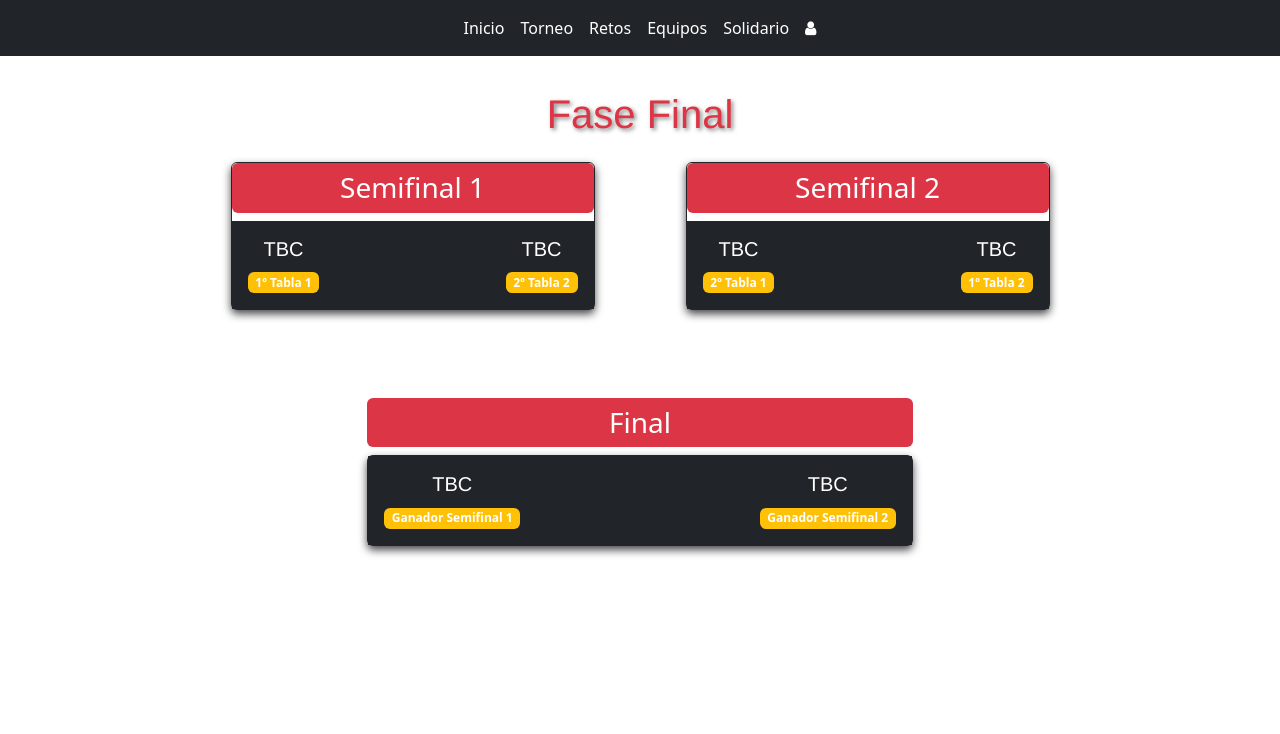
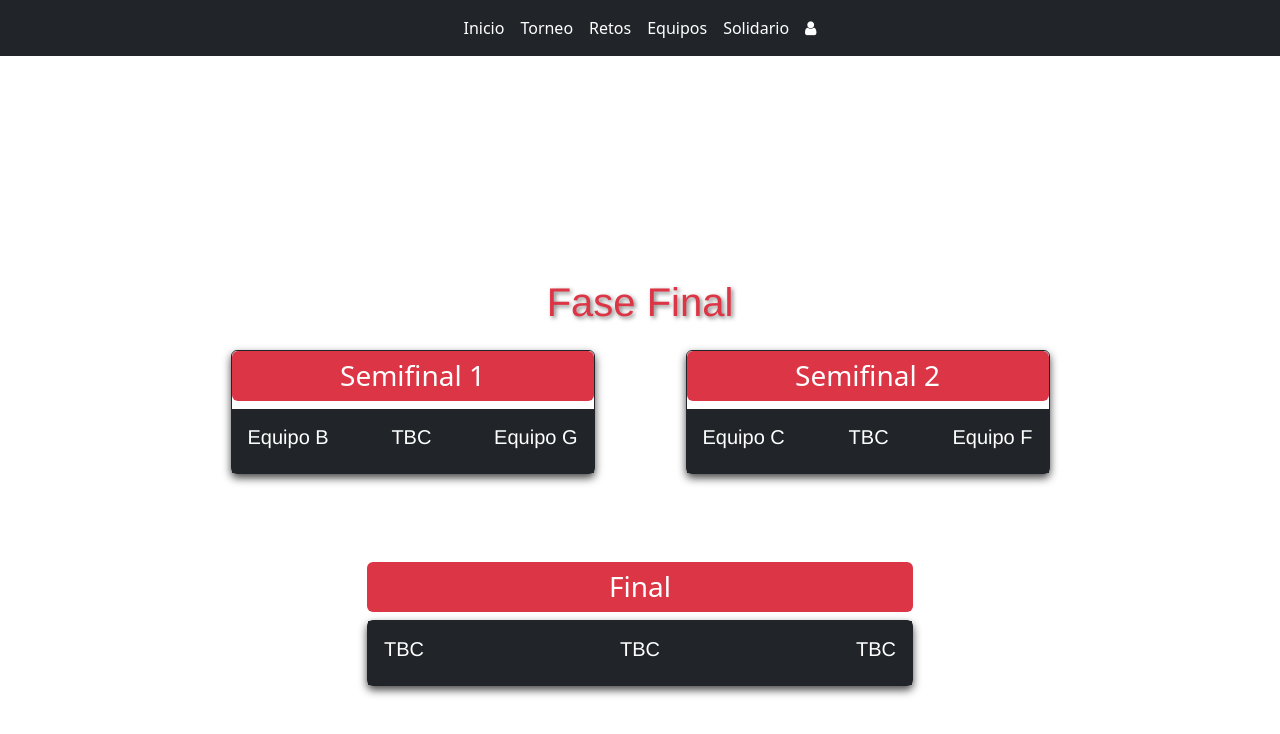
Before and after one commit to fuetelpoxo/RetoEquipo4, a React (Vite) app in the folder FrontEnd/: page /torneo/fase-final in a window 1280 px wide. Shown: the top 734 px of the page. Built offline with nearby package versions, Linux system fonts and the light colour scheme.

Commit message:
Vistas de torneo terminadas a falta de implementar la api

```diff
--- a/FrontEnd/src/core/EquiposService.js
+++ b/FrontEnd/src/core/EquiposService.js
@@ -5,7 +5,7 @@ class EquiposService {
             tabla1: [
                 { id: 1, nombre: "Equipo A", puntos: 25, golesFavor: 30, golesContra: 20, diferenciaGoles: 30 - 20, tarjetasAmarillas: 5, tarjetasRojas: 1 },
                 { id: 2, nombre: "Equipo B", puntos: 27, golesFavor: 35, golesContra: 25, diferenciaGoles: 35 - 25, tarjetasAmarillas: 4, tarjetasRojas: 0 },
-                { id: 3, nombre: "Equipo C", puntos: 20, golesFavor: 22, golesContra: 30, diferenciaGoles: 22 - 30, tarjetasAmarillas: 3, tarjetasRojas: 1 },
+                { id: 3, nombre: "Equipo C", puntos: 25, golesFavor: 40, golesContra: 30, diferenciaGoles: 40 - 30, tarjetasAmarillas: 5, tarjetasRojas: 1 },
                 { id: 4, nombre: "Equipo D", puntos: 18, golesFavor: 18, golesContra: 28, diferenciaGoles: 18 - 28, tarjetasAmarillas: 6, tarjetasRojas: 2 },
                 { id: 5, nombre: "Equipo E", puntos: 15, golesFavor: 20, golesContra: 35, diferenciaGoles: 20 - 35, tarjetasAmarillas: 2, tarjetasRojas: 1 }
             ],
--- a/FrontEnd/src/pages/Publicas/FaseFinal.jsx
+++ b/FrontEnd/src/pages/Publicas/FaseFinal.jsx
@@ -1,91 +1,120 @@
-import React from 'react';
+import { useEffect, useState } from "react";
+import { useLocation } from "react-router-dom";
+import EquiposService from '../../core/EquiposService';
 
-const FaseFinal = ({ equipos }) => {
-    // Función para mostrar el nombre del equipo si existe
-    const renderEquipo = (equipo) => {
-        return equipo ? equipo.nombre : "TBC";  // No mostramos nada si el equipo no está disponible
+function FaseFinal() {
+    const location = useLocation();
+    const [equipos, setEquipos] = useState(null);
+
+    useEffect(() => {
+        const obtenerEquipos = async () => {
+            const data = await EquiposService.obtenerEquipos();
+
+            const ordenarEquipos = (equipos) => {
+                return equipos.sort((a, b) => {
+                    if (b.puntos !== a.puntos) return b.puntos - a.puntos;
+                    const diferenciaGolesA = a.golesFavor - a.golesContra;
+                    const diferenciaGolesB = b.golesFavor - b.golesContra;
+                    if (diferenciaGolesB !== diferenciaGolesA) return diferenciaGolesB - diferenciaGolesA;
+                    if (a.tarjetasAmarillas !== b.tarjetasAmarillas) return a.tarjetasAmarillas - b.tarjetasAmarillas;
+                    return b.golesFavor - a.golesFavor;
+                });
+            };
+
+            const tabla1Ordenada = ordenarEquipos([...data.tabla1]);
+            const tabla2Ordenada = ordenarEquipos([...data.tabla2]);
+
+            setEquipos({
+                equipo1: tabla1Ordenada[0], // 1º Tabla 1
+                equipo2: tabla1Ordenada[1], // 2º Tabla 1
+                equipo3: tabla2Ordenada[1], // 2º Tabla 2
+                equipo4: tabla2Ordenada[0], // 1º Tabla 2
+                resultadoSemi1: "TBC",
+                resultadoSemi2: "TBC",
+                resultadoFinal: "TBC",
+                ganadorSemi1: null,
+                ganadorSemi2: null
+            });
+        };
+
+        obtenerEquipos();
+    }, []);
+
+    if (!equipos) return <p>Cargando equipos...</p>;
+
+    const renderEquipo = (equipo) => (equipo ? equipo.nombre : "TBC");
+
+    const renderResultado = (resultado) => {
+        return resultado ? resultado : "0 a 0 de momento";
     };
 
     return (
-        <div className="container" style={{ marginTop: '90px' }}>
+        <div className="container d-flex justify-content-center align-items-center" style={{ minHeight: '100vh', marginTop: '90px' }}>
+            <div className="w-100">
                 <h1 className="text-center mb-4 text-danger">Fase Final</h1>
 
-            {/* Cuadro de Eliminatorias */}
                 <div className="d-flex justify-content-center">
-
                     {/* Semifinal 1 */}
-                <div className="col-md-4 text-center mb-4">
-                    <div className="card mb-3 border-dark">
+                    <div className="col-md-4 text-center mb-4 d-flex flex-column align-items-stretch">
+                        <div className="card mb-3 border-dark flex-grow-1">
                             <h3 className="text-white bg-danger p-2 rounded">Semifinal 1</h3>
                             <div className="card-body bg-dark text-white">
-                            {/* Equipos en horizontal */}
                                 <div className="d-flex justify-content-between">
                                     <div>
-                                    <h5 className="card-title">{renderEquipo(equipos?.equipo1)}</h5>
-                                    <p className="card-text">
-                                        <span className="badge bg-warning">1º Tabla 1</span>
-                                    </p>
+                                        <h5 className="card-title">{renderEquipo(equipos.equipo1)}</h5>
                                     </div>
                                     <div>
-                                    <h5 className="card-title">{renderEquipo(equipos?.equipo3)}</h5>
-                                    <p className="card-text">
-                                        <span className="badge bg-warning">2º Tabla 2</span>
-                                    </p>
+                                        <h5 className="card-title">{renderResultado(equipos.resultadoSemi1)}</h5>
+                                    </div>
+                                    <div>
+                                        <h5 className="card-title">{renderEquipo(equipos.equipo3)}</h5>
                                     </div>
                                 </div>
                             </div>
                         </div>
                     </div>
 
-                {/* Conexión "vs" */}
                     <div className="col-md-1 d-flex justify-content-center align-items-center">
                         <h2 className="text-white">vs</h2>
                     </div>
 
                     {/* Semifinal 2 */}
-                <div className="col-md-4 text-center mb-4">
-                    <div className="card mb-3 border-dark">
+                    <div className="col-md-4 text-center mb-4 d-flex flex-column align-items-stretch">
+                        <div className="card mb-3 border-dark flex-grow-1">
                             <h3 className="text-white bg-danger p-2 rounded">Semifinal 2</h3>
                             <div className="card-body bg-dark text-white">
-                            {/* Equipos en horizontal */}
                                 <div className="d-flex justify-content-between">
                                     <div>
-                                    <h5 className="card-title">{renderEquipo(equipos?.equipo2)}</h5>
-                                    <p className="card-text">
-                                        <span className="badge bg-warning">2º Tabla 1</span>
-                                    </p>
+                                        <h5 className="card-title">{renderEquipo(equipos.equipo2)}</h5>
                                     </div>
                                     <div>
-                                    <h5 className="card-title">{renderEquipo(equipos?.equipo4)}</h5>
-                                    <p className="card-text">
-                                        <span className="badge bg-warning">1º Tabla 2</span>
-                                    </p>
+                                        <h5 className="card-title">{renderResultado(equipos.resultadoSemi2)}</h5>
+                                    </div>
+                                    <div>
+                                        <h5 className="card-title">{renderEquipo(equipos.equipo4)}</h5>
+                                    </div>
                                 </div>
                             </div>
                         </div>
                     </div>
                 </div>
 
-            </div>
-
                 {/* Final */}
                 <div className="d-flex justify-content-center mt-5">
-                <div className="col-md-6 text-center">
+                    <div className="col-md-6 text-center d-flex flex-column align-items-stretch">
                         <h3 className="text-white bg-danger p-2 rounded">Final</h3>
-                    <div className="card mb-3 border-dark">
+                        <div className="card mb-3 border-dark flex-grow-1">
                             <div className="card-body bg-dark text-white">
                                 <div className="d-flex justify-content-between">
                                     <div>
-                                    <h5 className="card-title">{renderEquipo(equipos?.equipo1)}</h5>
-                                    <p className="card-text">
-                                        <span className="badge bg-warning">Ganador Semifinal 1</span>
-                                    </p>
+                                        <h5 className="card-title">{renderEquipo(equipos.ganadorSemi1)}</h5>
                                     </div>
                                     <div>
-                                    <h5 className="card-title">{renderEquipo(equipos?.equipo2)}</h5>
-                                    <p className="card-text">
-                                        <span className="badge bg-warning">Ganador Semifinal 2</span>
-                                    </p>
+                                        <h5 className="card-title">{renderResultado(equipos.resultadoFinal)}</h5>
+                                    </div>
+                                    <div>
+                                        <h5 className="card-title">{renderEquipo(equipos.ganadorSemi2)}</h5>
+                                    </div>
                                 </div>
                             </div>
                         </div>
--- a/FrontEnd/src/pages/Publicas/Reglamento.jsx
+++ b/FrontEnd/src/pages/Publicas/Reglamento.jsx
@@ -103,15 +103,15 @@ function Reglamento() {
                                 <h6>En caso de empate a puntos entre equipos:</h6>
                                 <ul className="list-group">
                                     <li className="list-group-item">1. Resultado particular del enfrentamiento.</li>
-                                    <li className="list-group-item">2. Golaverage general (diferencia de goles).</li>
+                                    <li className="list-group-item">2. Diferencia de goles general.</li>
                                     <li className="list-group-item">3. Fair play (menor coeficiente en sanciones).</li>
                                     <li className="list-group-item">4. Mayor número de goles a favor.</li>
                                 </ul>
                                 <h6>Empate a puntos entre más de 2 equipos:</h6>
                                 <ul className="list-group">
                                     <li className="list-group-item">1. Puntos obtenidos en enfrentamientos particulares.</li>
-                                    <li className="list-group-item">2. Golaverage particular.</li>
-                                    <li className="list-group-item">3. Golaverage general.</li>
+                                    <li className="list-group-item">2. Diferencia de goles particular.</li>
+                                    <li className="list-group-item">3. Diferencia de goles general.</li>
                                     <li className="list-group-item">4. Fair play.</li>
                                     <li className="list-group-item">5. Mayor número de goles a favor.</li>
                                 </ul>
```
Also changed, not shown: FrontEnd/src/core/Partidos.js (added, +36 -0 lines), FrontEnd/src/pages/Publicas/Clasificacion.jsx (+24 -11 lines), FrontEnd/src/pages/Publicas/Horarios.jsx (+65 -4 lines), FrontEnd/src/pages/Publicas/Horario.jsx (deleted). Lines whose indentation alone changed are shown as unchanged.
